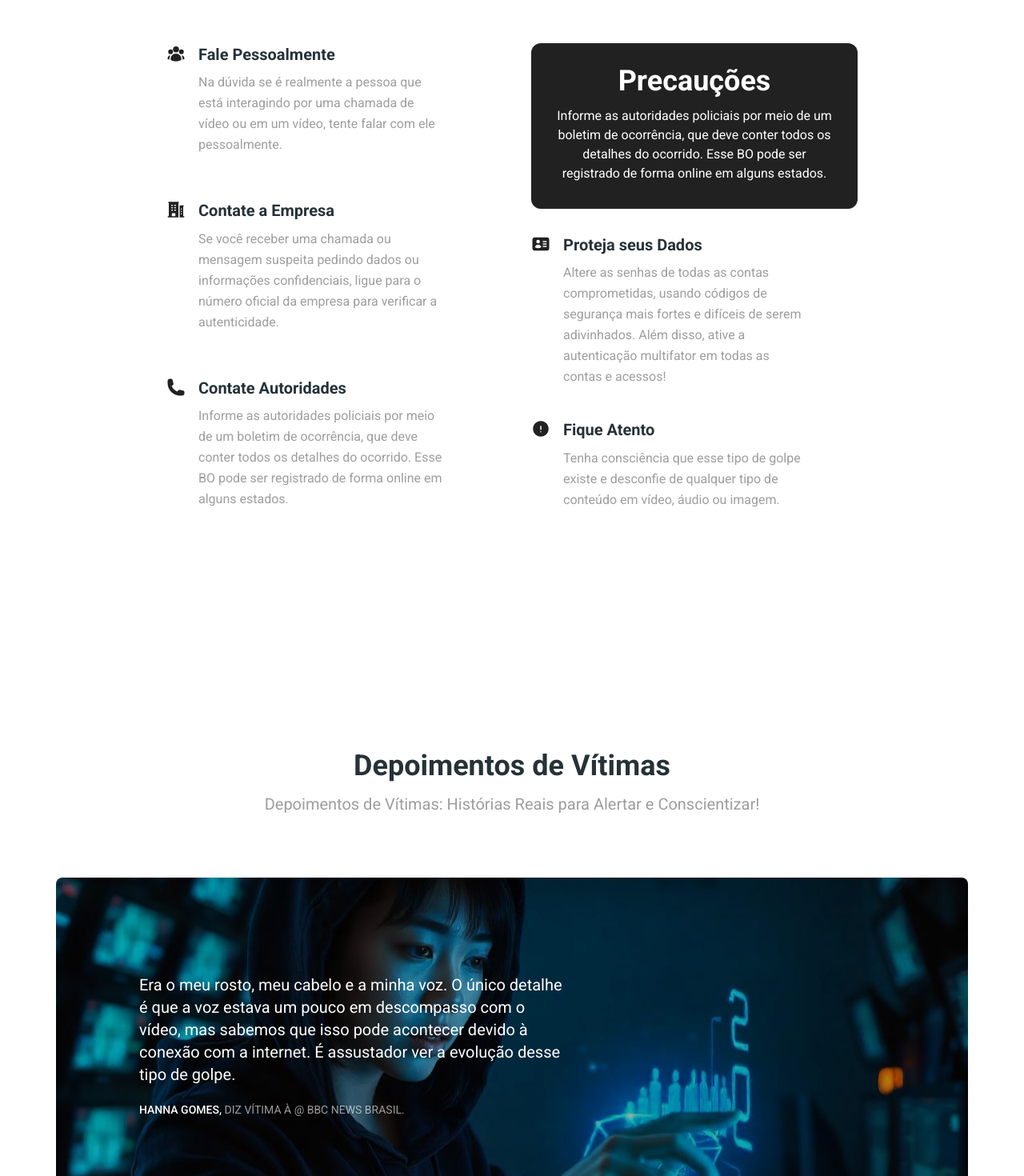
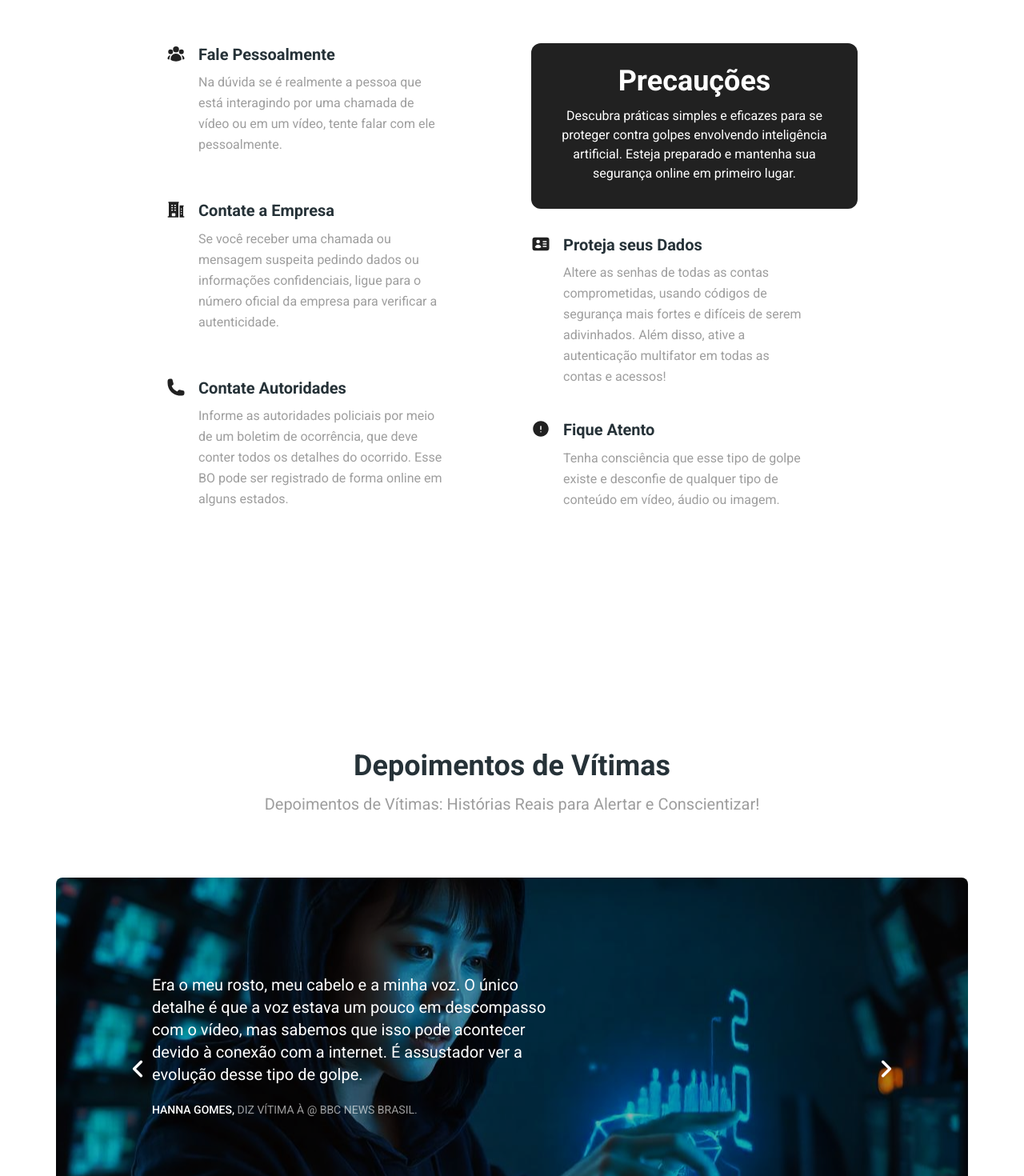
Before and after one commit to LeandroNunes11/GolpesDeIA, a Next.js app: page / in a window 1280 px wide. Shown: the part 2560-4030 px from the top of the page at 80% size. Built offline with nearby package versions, Linux system fonts and the light colour scheme.

Commit message:
feat(home/carousel/cards/footer): add arrow, changing text and add professional link

```diff
--- a/src/app/carousel-features.tsx
+++ b/src/app/carousel-features.tsx
@@ -39,11 +39,11 @@ export function CarouselFeatures() {
 			<div className="container mx-auto !rounded-lg bg-[url('/image/relatos.png')] bg-center py-10 lg:px-16">
 				<Carousel
 					autoplay={true}
-					autoplayDelay={12000}
+					autoplayDelay={15000}
 					loop={true}
-					transition={{ duration: 1 }}
-					nextArrow={() => <></>}
-					prevArrow={() => <></>}
+					transition={{ duration: 1.5,
+								type: "tween"
+								}}
 					navigation={({ setActiveIndex, activeIndex, length }) => (
 						<div className="absolute left-16 bottom-0 z-50 flex h-5 w-20 -translate-x-2/4 gap-2 md:left-2/4">
 							{new Array(length).fill("").map((_, i) => (
@@ -61,7 +61,7 @@ export function CarouselFeatures() {
 					{testimonials.map((testimonial, index) => (
 						<div
 							key={index}
-							className="!relative flex grid-cols-1 flex-col-reverse gap-6 px-10 py-14 md:grid md:grid-cols-5 md:gap-14 md:py-20"
+							className="!relative flex grid-cols-1 flex-col-reverse gap-6 px-14 py-14 md:grid md:grid-cols-5 md:gap-14 md:py-20"
 						>
 							<div className="col-span-3 flex flex-col items-start justify-center">
 								<Typography
--- a/src/app/why-choose-us.tsx
+++ b/src/app/why-choose-us.tsx
@@ -104,9 +104,7 @@ export function WhyChooseUs() {
 				<div className="grid grid-cols-1 items-center md:grid-cols-2 gap-12 mb-24">
 					<div className="space-y-8 md:order-last">
 						<BackgroundCard title="Precauções">
-							Informe as autoridades policiais por meio de um boletim de
-							ocorrência, que deve conter todos os detalhes do ocorrido. Esse BO
-							pode ser registrado de forma online em alguns estados.
+							Descubra práticas simples e eficazes para se proteger contra golpes envolvendo inteligência artificial. Esteja preparado e mantenha sua segurança online em primeiro lugar.
 						</BackgroundCard>
 						<div className="my-4">
 							<Option icon={IdentificationIcon} title="Proteja seus Dados">
--- a/src/components/footer.tsx
+++ b/src/components/footer.tsx
@@ -1,7 +1,7 @@
 "use client";
 
 import { Button, Input, Textarea, Typography } from "@material-tailwind/react";
-import { Target } from "lucide-react";
+import { Target } from 'lucide-react';
 import Link from "next/link";
 import { useEffect } from "react";
 
@@ -20,6 +20,7 @@ const LINKS = [
 		items: [
 			{ name: "Suporte", href: "mailto:sacblogseguranca@gmail.com" },
 			{ name: "Conte-nos", href: "#conte-nos" },
+			{ name: "Desenvolvedor", href: "https://linktr.ee/leandronunes.dev", target: "_blank" }
 		],
 	},
 ];
@@ -141,8 +142,6 @@ export function Footer() {
 									<li key={item.name}>
 										<Link
 											href={item.href}
-											passHref
-											legacyBehavior
 											target={item.target || "_self"}
 											rel={
 												item.target === "_blank"
```
